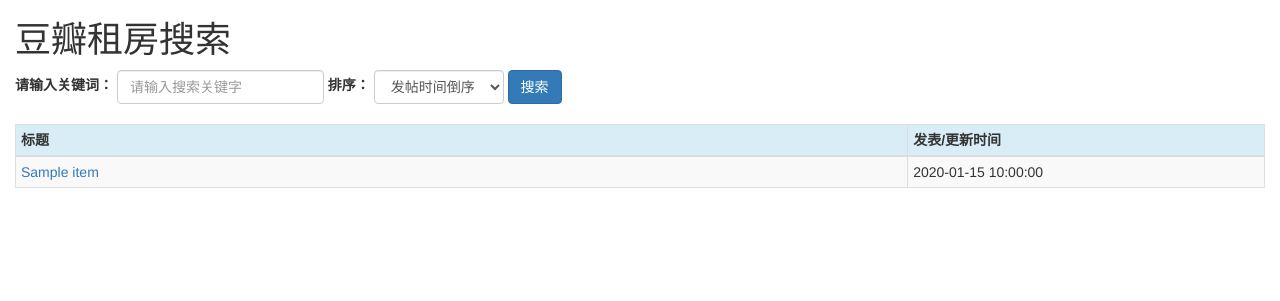
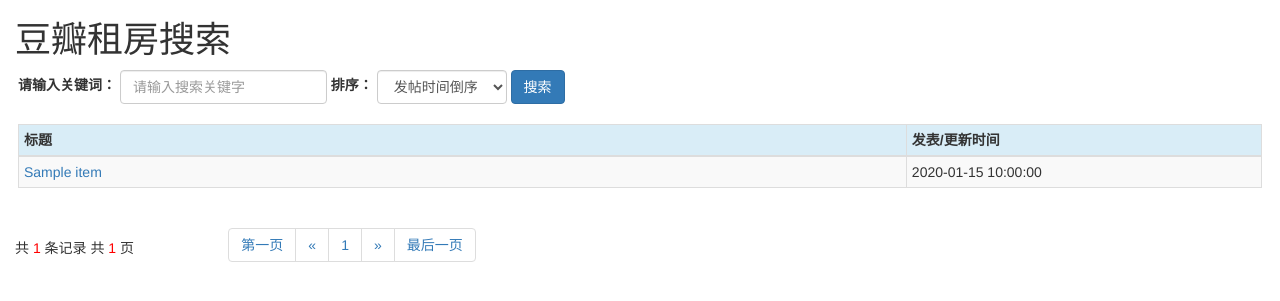
Before and after one commit to kaito-kidd/douban-group-spider, a Flask app: template templates/index.html in a window 1280 px wide. Shown: the top 301 px of the page. Run offline with Flask 2, Linux system fonts and the light colour scheme; the template is opened without the code that fills it: most values are stand-ins (such as "Sample title", 1, 10 or a date in 2020); some libraries are stand-ins or nearby versions.

Commit message:
add page module

```diff
--- a/app.py
+++ b/app.py
@@ -18,6 +18,8 @@
 def index():
     """index
     """
+    cpage = int(request.form.get("cpage", 1))
+    psize = int(request.form.get("psize", 100))
     keyword = request.form.get("keyword", "")
     is_order_update_time = int(request.form.get(
         "is_order_update_time", 0))
@@ -32,13 +34,68 @@
     if keyword:
         regx = re.compile(".*%s.*" % keyword, re.IGNORECASE)
         where["title"] = {"$regex": regx}
+    # count
+    count = collection.find(where).count()
+    # page
+    page = Page(cpage, psize, count)
+    # data
     topics = collection.find(where) \
-        .sort([(orderby, -1)]).limit(1000)
+        .sort([(orderby, -1)]).skip(page.start) \
+        .limit(page.end)
     return render_template(
         "index.html",
         topics=topics,
         is_order_update_time=is_order_update_time,
-        keyword=keyword)
+        keyword=keyword,
+        count=count,
+        page=page)
+
+
+class Page(object):
+
+    """ page info"""
+
+    def __init__(self, cpage, psize, count):
+        self.cpage = cpage
+        self.psize = psize
+        self.count = count
+        self.max_page = (count + psize - 1) / psize
+        self.max_page = max(self.max_page, 1)
+        self.cpage = min(self.cpage, self.max_page)
+
+        self.start = (self.cpage - 1) * psize
+        self.start = 0 if self.start < 0 else self.start
+        self.end = psize
+
+        # 初始化页码
+        self.init_page_num(self.cpage, self.max_page)
+
+    def init_page_num(self, cpage, max_page):
+        '''初始化页面页码
+
+        @cpage, int, 当前页码
+        @max_page, int, 最大页数
+        '''
+        begin_page, end_page = 1, 1
+        # 总页码小于5
+        if max_page < 10:
+            # 开始:1
+            begin_page = 1
+            # 结束:总页码
+            end_page = max_page
+        else:
+            # 保证显示5个
+            begin_page = cpage - 7
+            end_page = cpage + 7
+            if begin_page < 1:
+                begin_page = 1
+                end_page = 15
+            elif end_page > max_page:
+                end_page = max_page
+                begin_page = max_page - 15
+        self.begin_page = begin_page
+        self.end_page = end_page
+
 
 if __name__ == "__main__":
     app.run(host="0.0.0.0")
--- a/templates/index.html
+++ b/templates/index.html
@@ -13,6 +13,8 @@
 
         <div class="container-fluid">
             <h1>豆瓣租房搜索</h1>
+            <div class="row" style="margin-left:3px;">
+                <div clss="col-md-12">
                     <form action="/" method="POST" class="form-inline">
                         <div class="form-group">
                             <label for="keyword">请输入关键词：</label>
@@ -30,6 +32,10 @@
                         </div>
                         <button type="submit" class="btn btn-primary">搜索</button>
                     </form>
+                </div>
+            </div>
+            <div class="row" style="margin-left:3px;margin-right:3px;">
+                <div clss="col-md-12">
                     <div class="table-responsive" style="padding-top:20px;">
                         <table class="table table-bordered table-hover table-condensed table-striped">
                             <thead>
@@ -53,5 +59,73 @@
                         </table>
                     </div>
                 </div>
+            </div>
+            <div class="row">
+                <div class="col-md-2" style="margin-top:30px;">
+                    共 <span style="color:red;">{{ count }}</span> 条记录
+                    共 <span style="color:red;">{{ page.max_page }}</span> 页
+                </div>
+                <div class="col-md-10">
+                    <nav>
+                      <ul class="pagination">
+                        {% if page.cpage == 1 %}
+                           <li class="disabled">
+                              <span aria-hidden="true">第一页</span>
+                           </li>
+                            <li class="disabled">
+                                <span aria-hidden="true">&laquo;</span>
+                            </li>
+                        {% else %}
+                           <li>
+                                <a href="javascript:gotoPage(1)">
+                                    <span aria-hidden="true">第一页</span>
+                                </a>
+                           </li>
+                            <li>
+                                <a href="javascript:gotoPage({{ page.cpage - 1 }})" aria-label="Previous">
+                                    <span aria-hidden="true">&laquo;</span>
+                                </a>
+                            </li>
+                        {% endif %}
+
+                        {% for p in range(page.begin_page, page.end_page + 1) %}
+                            {% if page.cpage == p %}
+                                <li class="active"><span aria-hidden="true">{{ p }}</span></li>
+                            {% else %}
+                                <li><a href="javascript:gotoPage({{p}})">{{ p }}</a></li>
+                            {% endif %}
+                        {% endfor %}
+
+                        {% if page.cpage == page.max_page %}
+                             <li class="disabled">
+                                <span aria-hidden="true">&raquo;</span>
+                            </li>
+                            <li class="disabled">
+                                <span aria-hidden="true">最后一页</span>
+                            </li>
+                        {% else %}
+                            <li>
+                                <a href="javascript:gotoPage({{ page.cpage + 1 }})" aria-label="Next">
+                                    <span aria-hidden="true">&raquo;</span>
+                                </a>
+                            </li>
+                            <li>
+                                <a href="javascript:gotoPage({{page.max_page}})">
+                                    <span aria-hidden="true">最后一页</span>
+                                </a>
+                            </li>
+                        {% endif %}
+                      </ul>
+                    </nav>
+                </div>
+            </div>
+        </div>
+        <script type="text/javascript">
+            function gotoPage(cpage){
+                $myform = $("form");
+                $myform.append("<input type='hidden' name='cpage' value=" + cpage+ ">")
+                $myform.submit();
+            }
+        </script>
     </body>
 </html>
```
Lines whose indentation alone changed are shown as unchanged.
